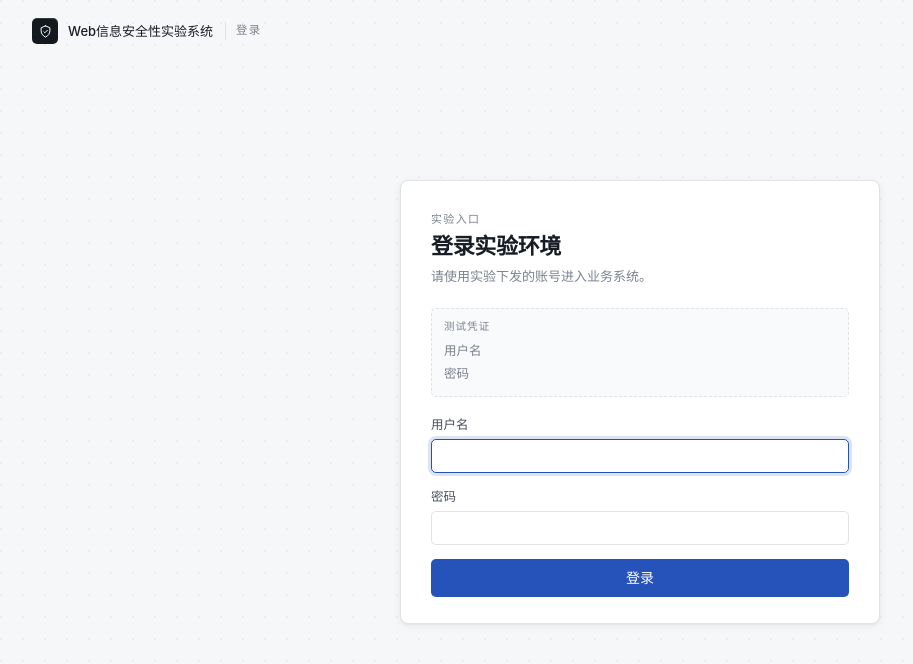
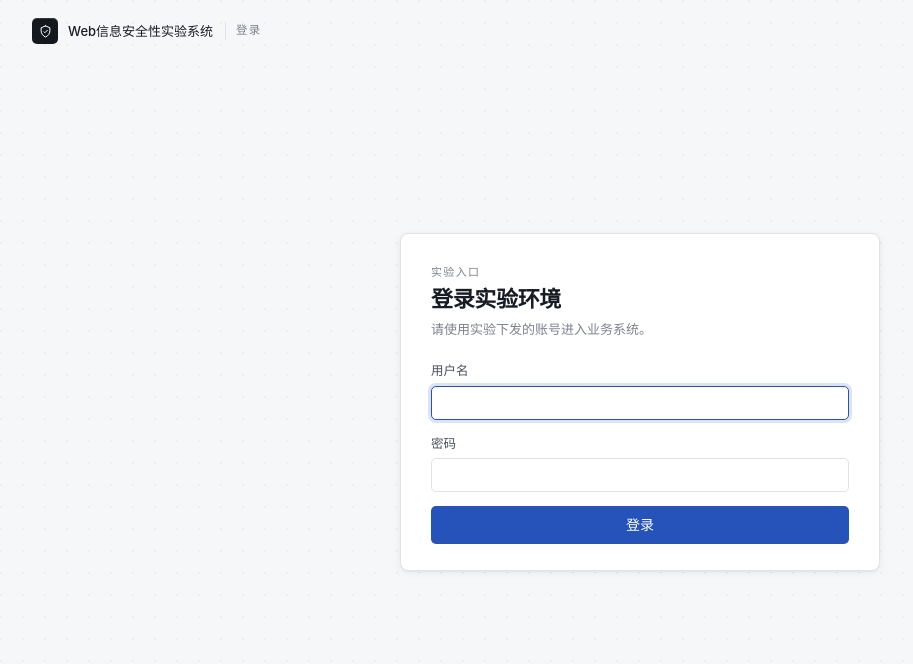
Before and after one commit to liyankanglyk/web-infosec-lab, a PHP site: page /index.php/login in a window 1280 px wide. Shown: the top 664 px of the page, without its empty margins (0-913 px from the left). Run offline with PHP 8.4, Linux system fonts and the light colour scheme; data comes from the database, SQL or seed files in the repository; data that the repository does not hold is empty.

Commit message:
优化登录页面

```diff
--- a/LoginController.php
+++ b/LoginController.php
@@ -27,12 +27,6 @@ class LoginController
                     <div class="h-eyebrow">实验入口</div>
                     <h1>登录实验环境</h1>
                     <p class="lede">请使用实验下发的账号进入业务系统。</p>
-
-                    <div class="cred-box">
-                        <div class="cb-title">测试凭证</div>
-                        <div class="kv"><span class="k">用户名</span><span class="v mono">&nbsp;</span></div>
-                        <div class="kv"><span class="k">密码</span><span class="v mono">&nbsp;</span></div>
-                    </div>
 
                     <?php if (isset($_GET['error'])): ?>
                         <?php flashMessage('error', $_GET['error']); ?>
--- a/assets/css/app.css
+++ b/assets/css/app.css
@@ -723,21 +723,6 @@ button { font-family: inherit; }
 
 /* wide variant for setup / info panels */
 .auth-card.wide { max-width: 480px; }
-.auth-card .cred-box {
-    background: hsl(220 18% 98%);
-    border: 1px dashed var(--line);
-    border-radius: var(--r-md);
-    padding: 10px 12px;
-    margin-bottom: 18px;
-    font-size: 12.5px;
-    color: var(--text-2);
-}
-.auth-card .cred-box .cb-title {
-    font-size: 10.5px; font-weight: 500; text-transform: uppercase; letter-spacing: .1em;
-    color: var(--text-3); margin-bottom: 4px;
-}
-.auth-card .cred-box .kv { border-bottom: 0; padding: 2px 0; font-size: 12.5px; }
-.auth-card .cred-box .kv .k { flex-basis: 60px; }
 
 /* ==========================================================================
    Icon
```
Also changed, not shown: 1 other file.
